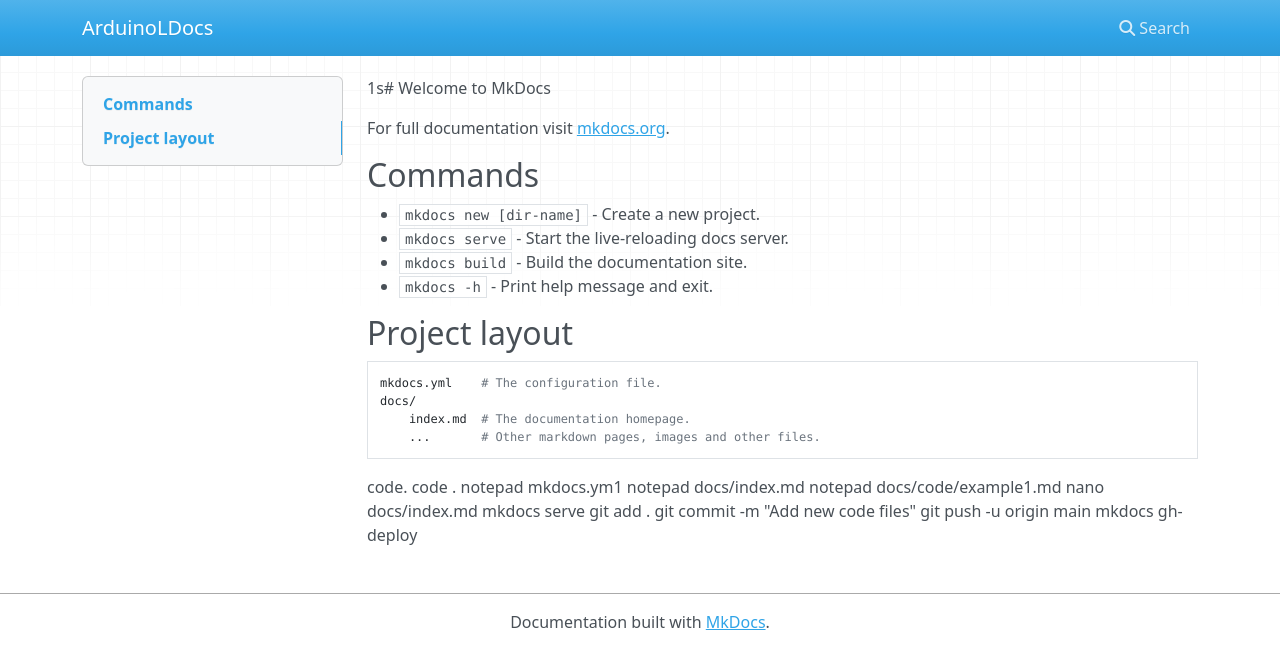
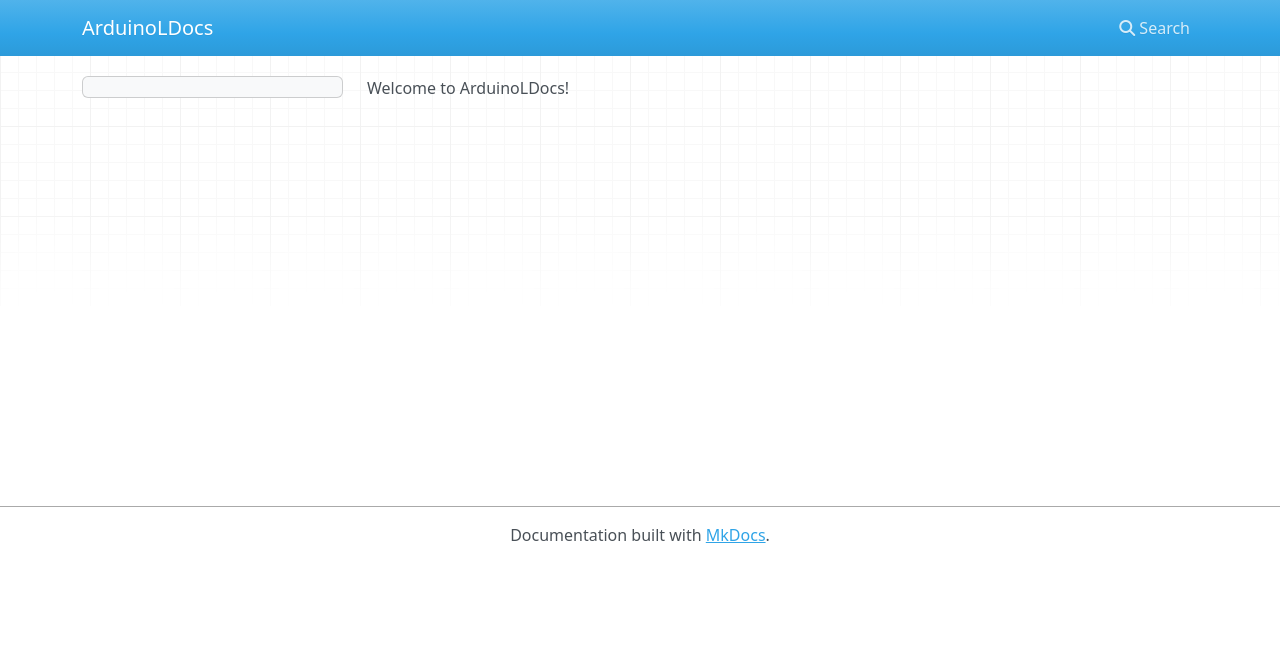
Before and after one commit to Lazarel123/Arduino-L, an MkDocs documentation site: the page built from docs/index.md, in a window 1280 px wide. Shown: the top 669 px of the page. Built offline with MkDocs 1.6.1, drawn with Linux system fonts in a browser that asks for light colours; nearby versions of some CDN libraries.

Commit message:
Update index.md

```diff
--- a/docs/index.md
+++ b/docs/index.md
@@ -1,28 +1 @@
-1s# Welcome to MkDocs
-
-For full documentation visit [mkdocs.org](https://www.mkdocs.org).
-
-## Commands
-
-* `mkdocs new [dir-name]` - Create a new project.
-* `mkdocs serve` - Start the live-reloading docs server.
-* `mkdocs build` - Build the documentation site.
-* `mkdocs -h` - Print help message and exit.
-
-## Project layout
-
-    mkdocs.yml    # The configuration file.
-    docs/
-        index.md  # The documentation homepage.
-        ...       # Other markdown pages, images and other files.
-code.
-code .
-notepad mkdocs.ym1
-notepad docs/index.md
-notepad docs/code/example1.md
-nano docs/index.md
-mkdocs serve
-git add .
-git commit -m "Add new code files"
-git push -u origin main
-mkdocs gh-deploy
+Welcome to ArduinoLDocs!
```
